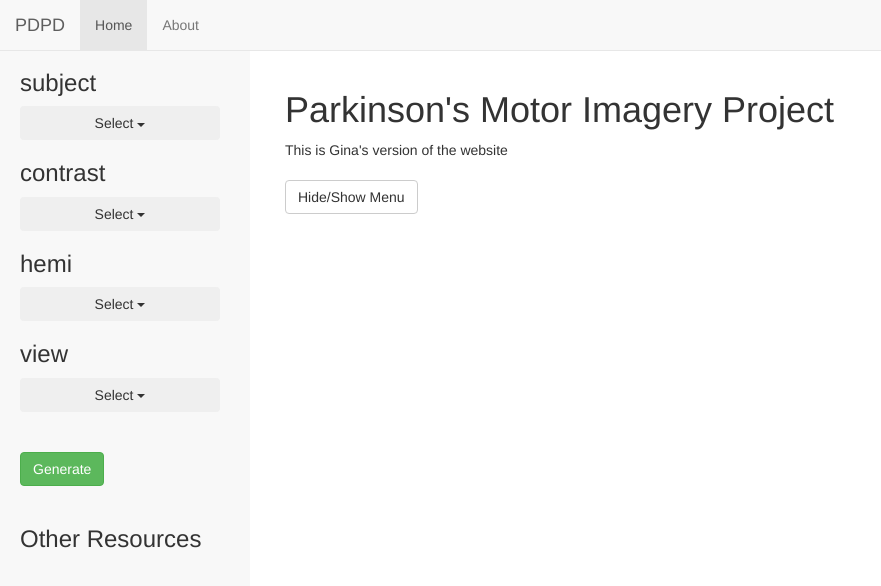
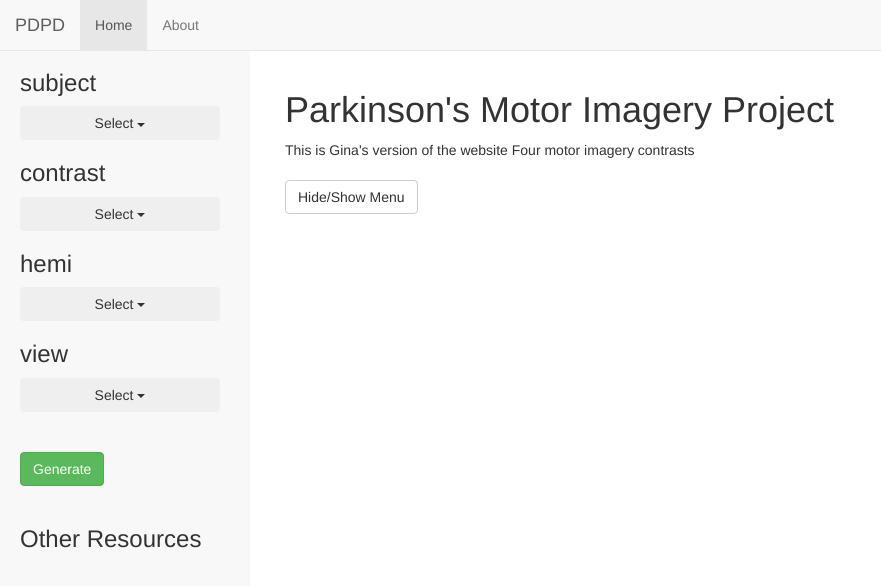
Before and after one commit to ginakirkish/piloting, a plain HTML site: page QA/index.html in a window 1280 px wide. Shown: the whole page, without its empty margins (0-881 px from the left). Drawn offline with Linux system fonts and the light colour scheme.

Commit message:
added four contrasts annotation

```diff
--- a/QA/index.html
+++ b/QA/index.html
@@ -39,6 +39,7 @@
 
 							  <h1>Parkinson's Motor Imagery Project</h1>
 	                        	This is Gina's version of the website
+					Four motor imagery contrasts
 						  <br>
 							  <br>
 	                          <a href="#menu-toggle" class="btn btn-default" id="menu-toggle">Hide/Show Menu</a>
```
